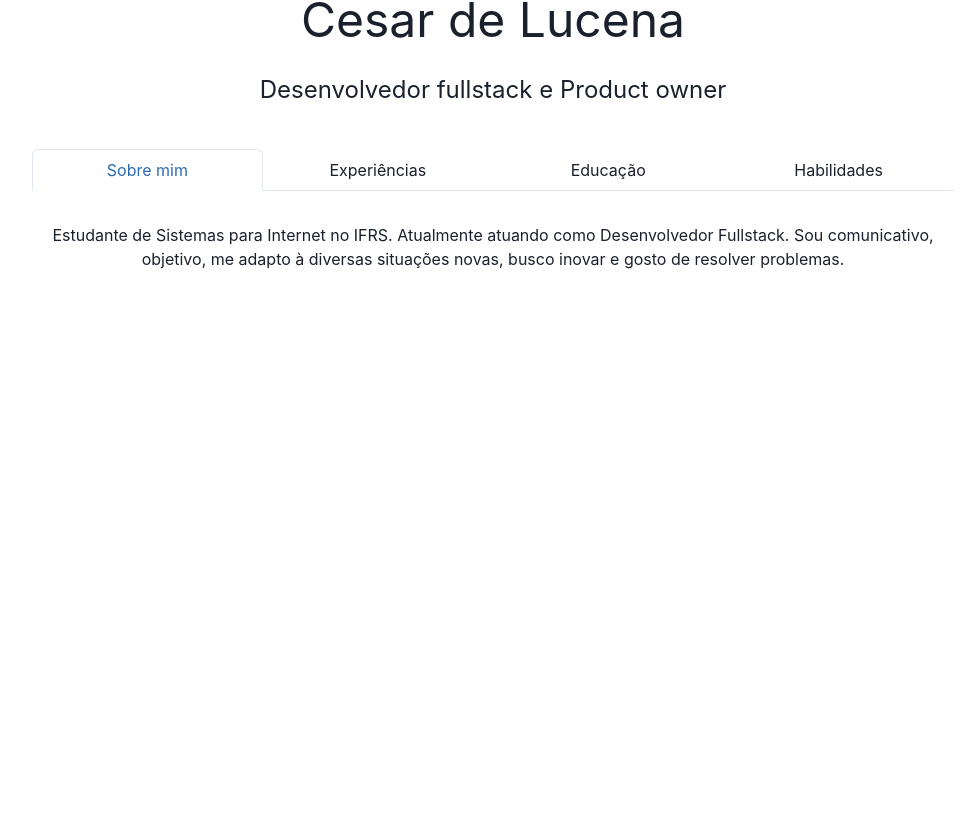
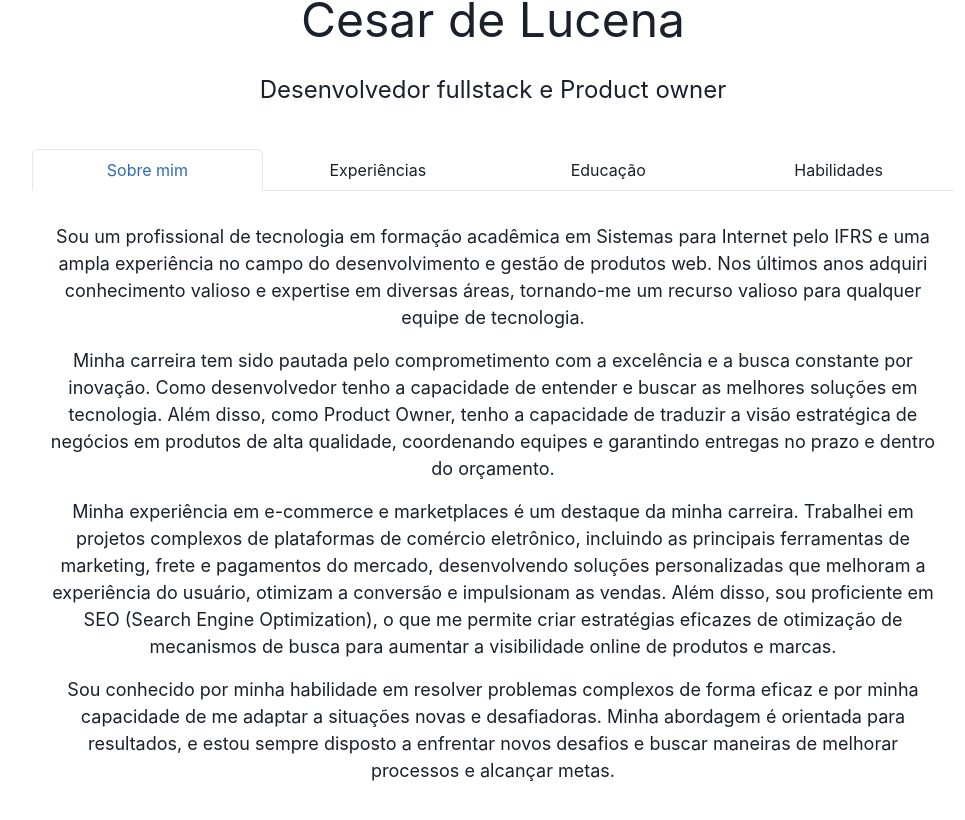
Before and after one commit to fefolucena/lucenatech, a React (Create React App) app: page / in a window 1280 px wide. Shown: the part 292-1112 px from the top of the page, without its empty margins (147-1112 px from the left). Before the commit the page ends 800 px from the top, so only its background shows below. Built offline with nearby package versions, Linux system fonts and the light colour scheme; a web font is replaced by a local one.

Commit message:
adds about me component

```diff
--- /dev/null
+++ b/src/components/AboutMe/AboutMe.tsx
@@ -0,0 +1,43 @@
+import { Box, Text } from "@chakra-ui/react";
+
+export const AboutMe = () => {
+  return (
+    <>
+      <Box>
+        <Text fontSize='lg'>
+          Sou um profissional de tecnologia em formação acadêmica em Sistemas
+          para Internet pelo IFRS e uma ampla experiência no campo do
+          desenvolvimento e gestão de produtos web. Nos últimos anos adquiri
+          conhecimento valioso e expertise em diversas áreas, tornando-me um
+          recurso valioso para qualquer equipe de tecnologia.
+        </Text>
+        <Text fontSize='lg'>
+          Minha carreira tem sido pautada pelo comprometimento com a excelência
+          e a busca constante por inovação. Como desenvolvedor tenho a
+          capacidade de entender e buscar as melhores soluções em tecnologia.
+          Além disso, como Product Owner, tenho a capacidade de traduzir a visão
+          estratégica de negócios em produtos de alta qualidade, coordenando
+          equipes e garantindo entregas no prazo e dentro do orçamento.
+        </Text>
+        <Text fontSize='lg'>
+          Minha experiência em e-commerce e marketplaces é um destaque da minha
+          carreira. Trabalhei em projetos complexos de plataformas de comércio
+          eletrônico, incluindo as principais ferramentas de marketing, frete e
+          pagamentos do mercado, desenvolvendo soluções personalizadas que
+          melhoram a experiência do usuário, otimizam a conversão e impulsionam
+          as vendas. Além disso, sou proficiente em SEO (Search Engine
+          Optimization), o que me permite criar estratégias eficazes de
+          otimização de mecanismos de busca para aumentar a visibilidade online
+          de produtos e marcas.
+        </Text>
+        <Text fontSize='lg'>
+          Sou conhecido por minha habilidade em resolver problemas complexos de
+          forma eficaz e por minha capacidade de me adaptar a situações novas e
+          desafiadoras. Minha abordagem é orientada para resultados, e estou
+          sempre disposto a enfrentar novos desafios e buscar maneiras de
+          melhorar processos e alcançar metas.
+        </Text>
+      </Box>
+    </>
+  );
+};
--- a/src/pages/Curriculum/Curriculum.tsx
+++ b/src/pages/Curriculum/Curriculum.tsx
@@ -1,3 +1,4 @@
+import { AboutMe } from "../../components/AboutMe/AboutMe";
 import { Author } from "../../components/Author/Author";
 import { Education } from "../../components/Education/Education";
 import { Experiences } from "../../components/Experiences/Experiences";
@@ -36,12 +37,7 @@ export const Curriculum = () => {
             </TabList>
             <TabPanels>
               <TabPanel>
-                <p>
-                  Estudante de Sistemas para Internet no IFRS. Atualmente
-                  atuando como Desenvolvedor Fullstack. Sou comunicativo,
-                  objetivo, me adapto à diversas situações novas, busco inovar e
-                  gosto de resolver problemas.
-                </p>
+                <AboutMe />
               </TabPanel>
               <TabPanel>
                 <Experiences />
```
